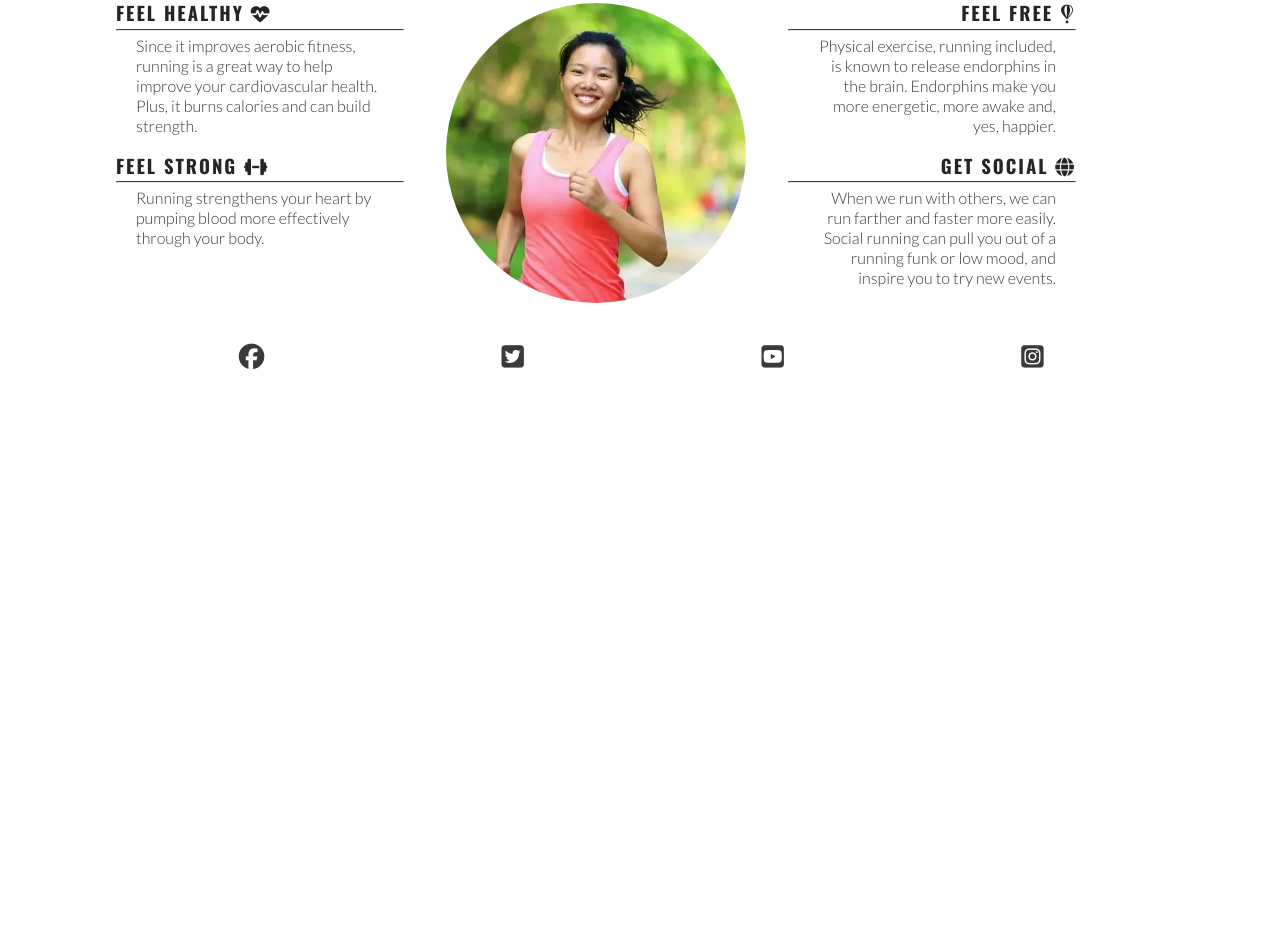
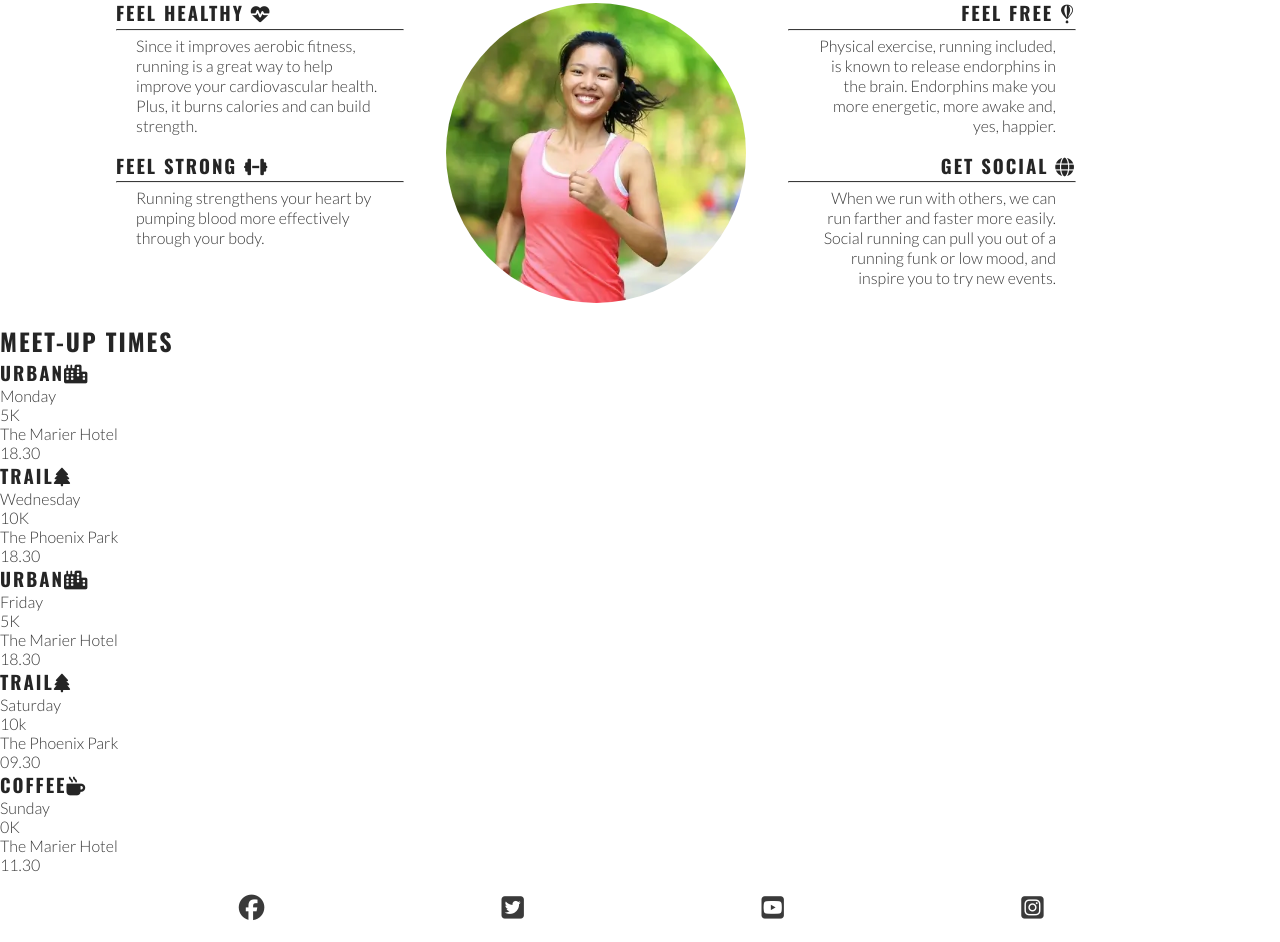
Before and after one commit to alexcurnow96/Love-Running, a plain HTML site: page index.html in a window 1280 px wide. Shown: the part 762-1704 px from the top of the page. Before the commit the page ends 1153 px from the top, so only its background shows below. Drawn offline with nearby package versions, Linux system fonts and the light colour scheme.

Commit message:
Added meetup times section

```diff
--- a/index.html
+++ b/index.html
@@ -74,6 +74,48 @@
                 </div>
             </div>
         </section>
+
+        <!-- Meetup times section -->
+         <Section id="meetups">
+            <h2>Meet-up Times</h2>
+            <div id="times">
+                <div>
+                    <h3>Urban<i class="fa-solid fa-city"></i></h3>
+                    <p>Monday</p>
+                    <p>5K</p>
+                    <p>The Marier Hotel</p>
+                    <p>18.30</p>
+                </div>
+                <div>
+                    <h3>Trail<i class="fa-solid fa-tree"></i></h3>
+                    <p>Wednesday</p>
+                    <p>10K</p>
+                    <p>The Phoenix Park</p>
+                    <p>18.30</p>
+                </div>
+                <div>
+                    <h3>Urban<i class="fa-solid fa-city"></i></h3>
+                    <p>Friday</p>
+                    <p>5K</p>
+                    <p>The Marier Hotel</p>
+                    <p>18.30</p>
+                </div>
+                <div>
+                    <h3>Trail<i class="fa-solid fa-tree"></i></h3>
+                    <p>Saturday</p>
+                    <p>10k</p>
+                    <p>The Phoenix Park</p>
+                    <p>09.30</p>
+                </div>
+                <div>
+                    <h3>Coffee<i class="fa-solid fa-mug-hot"></i></h3>
+                    <p>Sunday</p>
+                    <p>0K</p>
+                    <p>The Marier Hotel</p>
+                    <p>11.30</p>
+                </div>
+            </div>
+         </Section>
     </main>
 
 
```
